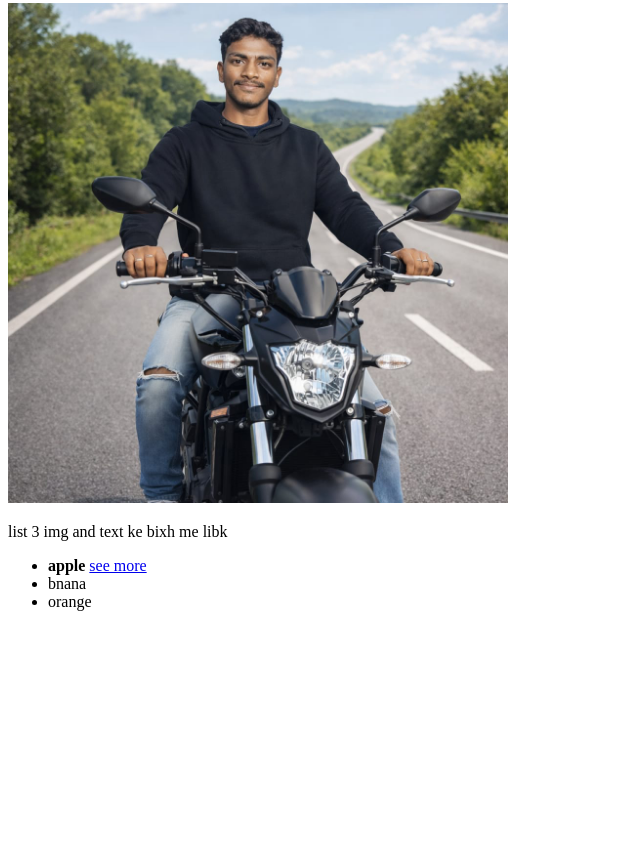
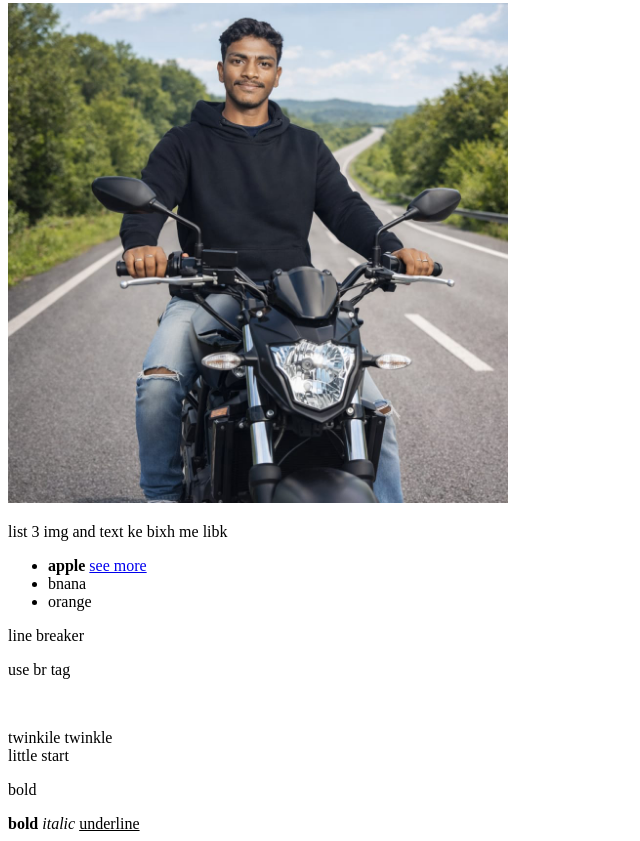
Before and after one commit to monuchoudhary-dev/Apna-college-delta-batch, a plain HTML site: page day2/index.html in a window 1280 px wide. Shown: the part 444-1285 px from the top of the page, without its empty margins (0-640 px from the left). Before the commit the page ends 1071 px from the top, so only its background shows below. Drawn offline with Linux system fonts and the light colour scheme.

Commit message:
updated project files

```diff
--- a/day2/index.html
+++ b/day2/index.html
@@ -47,5 +47,16 @@
     <li> bnana</li>
     <li> orange </li>
  </ul>
+
+
+ <p> line breaker </p>
+ <p> use br tag </p>
+ <br>
+ <p> twinkile twinkle <br> little start </p>
+
+ <p> bold </p>
+<b> bold </b>
+<i> italic </i>
+<u> underline </u>
 </body>
 </html>
```
